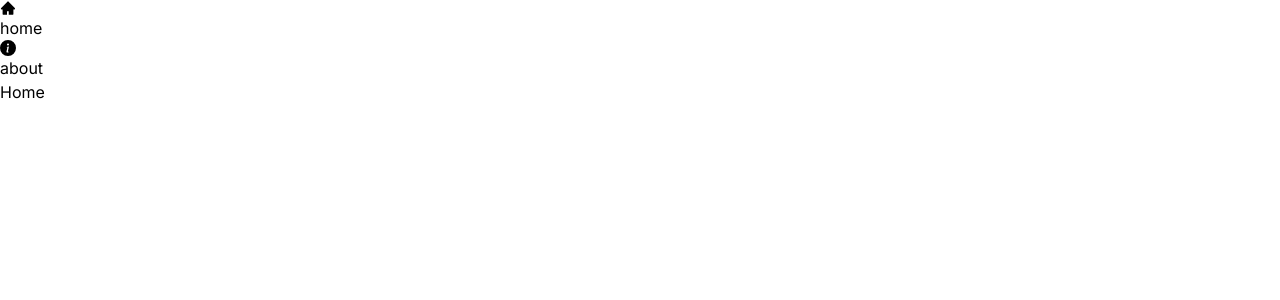
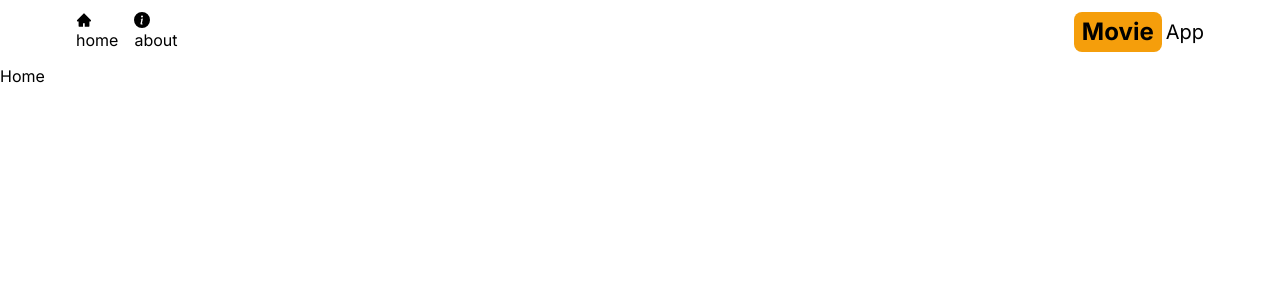
Before and after one commit to Mahmoud-8/Movie_app, a Next.js app: page / in a window 1280 px wide. Shown: the top 300 px of the page. Built offline with nearby package versions, Linux system fonts and the light colour scheme.

Commit message:
add new section

```diff
--- a/src/components/Header.jsx
+++ b/src/components/Header.jsx
@@ -2,18 +2,20 @@ import React from 'react';
 import MenuItem from './MenuItem';
 import { AiFillHome } from 'react-icons/ai';
 import { BsFillInfoCircleFill } from 'react-icons/bs';
+import Link from 'next/link';
 
 export default function Header() {
   return (
-    <div>
-    <div className=''>
+    <div className='flex justify-between items-center p-3 max-w-6xl mx-auto' >
+    <div className='flex gap-4'>
       <MenuItem title="home" address="/" Icon= {AiFillHome} />
       <MenuItem title="about" address="/about" Icon= {BsFillInfoCircleFill} />
       </div>
-      <div className=''>
+      <Link href={'/'} className='flex gap-1 items-center'>
+        <span className='text-2xl font-bold bg-amber-500 py-1 px-2 rounded-lg' >Movie</span>
+        <span className='text-xl hidden sm:inline' >App</span>
 
-      </div>
-
+      </Link>
     </div>
   )
 }
```
